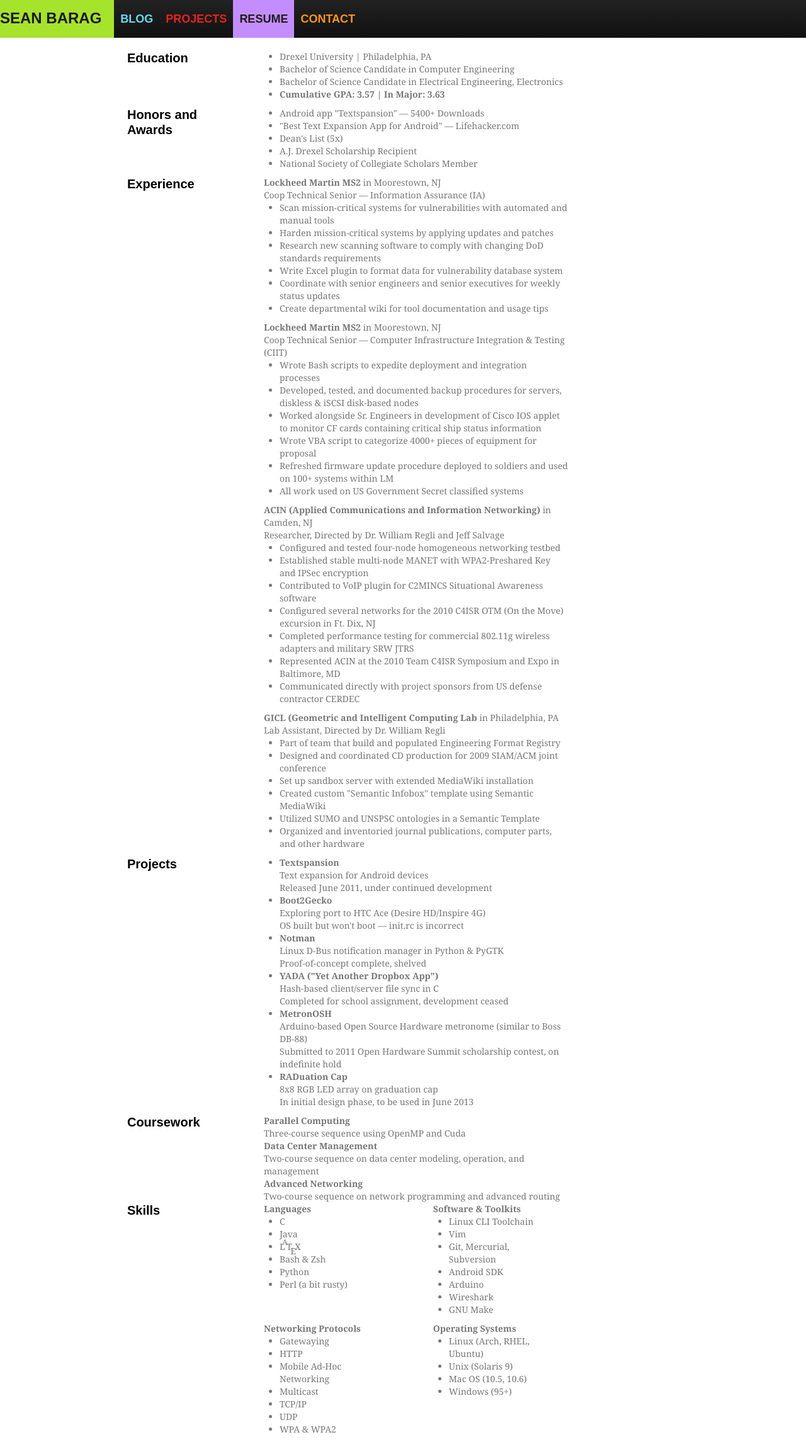
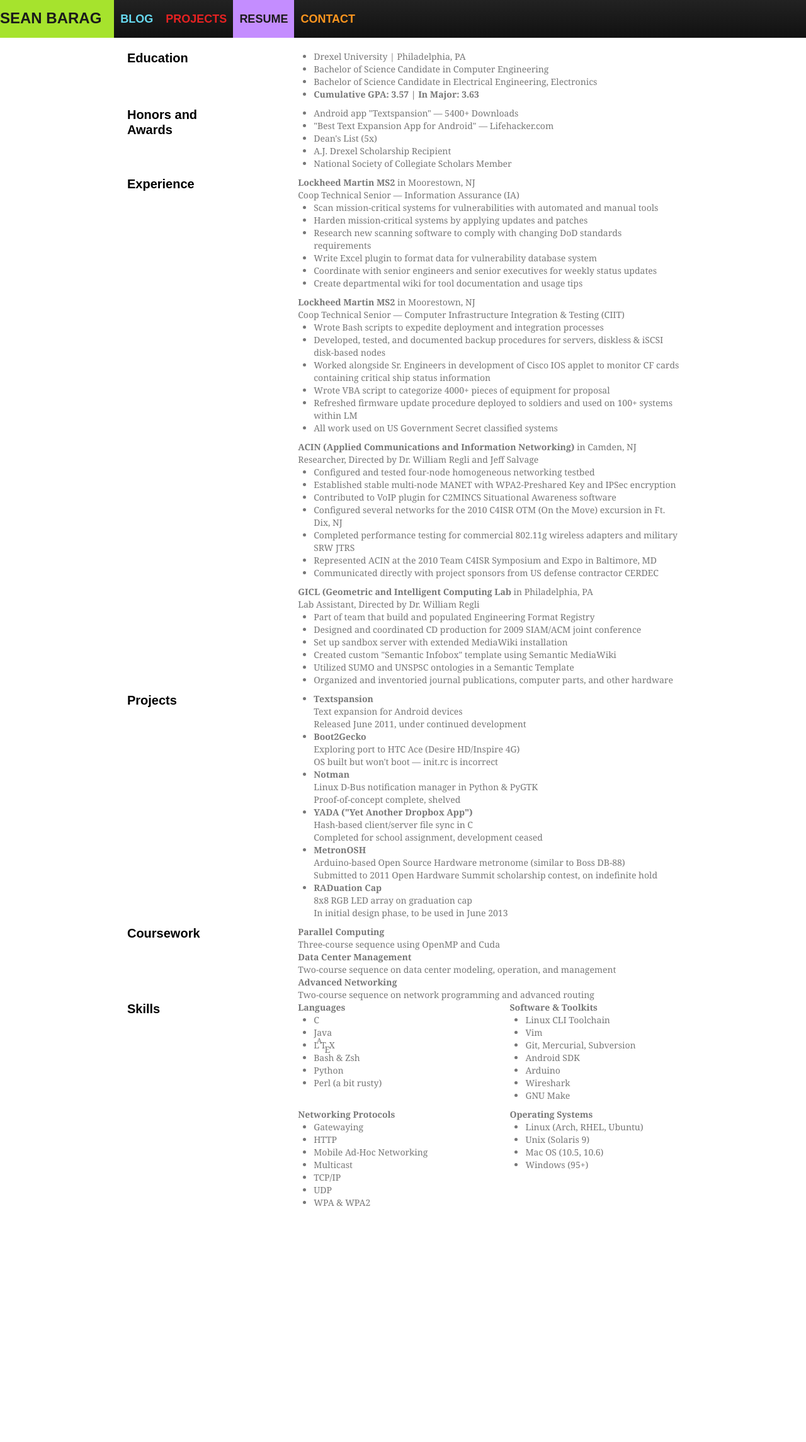
Before and after one commit to sjbarag/sjbarag.github.com, a Jekyll site: the page built from resume/web.html, in a window 1280 px wide. Shown: the whole page at 63% size. Built offline with Jekyll 4.4.1, drawn with Linux system fonts in a browser that asks for light colours; nearby versions of some CDN libraries; some web fonts are replaced; Markdown is read by kramdown in place of the engine named in the settings; after the commit the page ends 1930 px from its top, so only the background shows below that.

Commit message:
Switch to span10 for body of resume
The reduced whitespace helps a bit, but it should probably be smaller
still.

```diff
--- a/_layouts/resume_web.html
+++ b/_layouts/resume_web.html
@@ -82,7 +82,7 @@
 
 		<div class="container-fluid">
 			<div class="row-fluid">
-				<div class="span8 offset2">
+				<div class="span10 offset2">
 					{{ content }}
 				</div> <!-- /span8 -->
 			</div> <!-- /row-fluid -->
```
